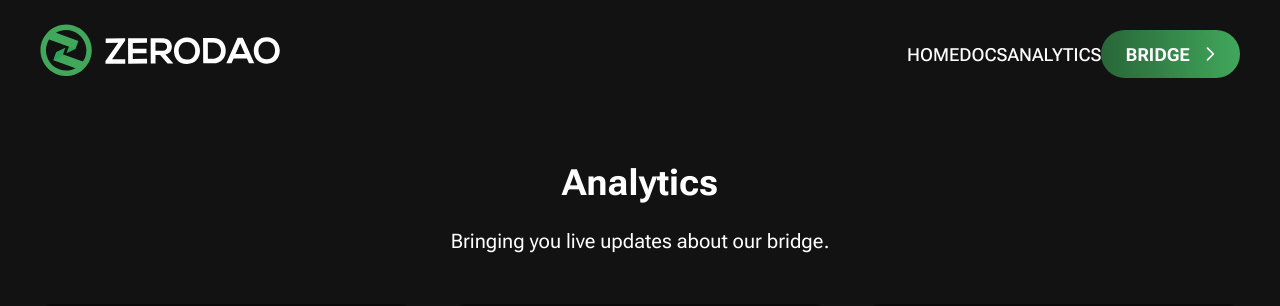
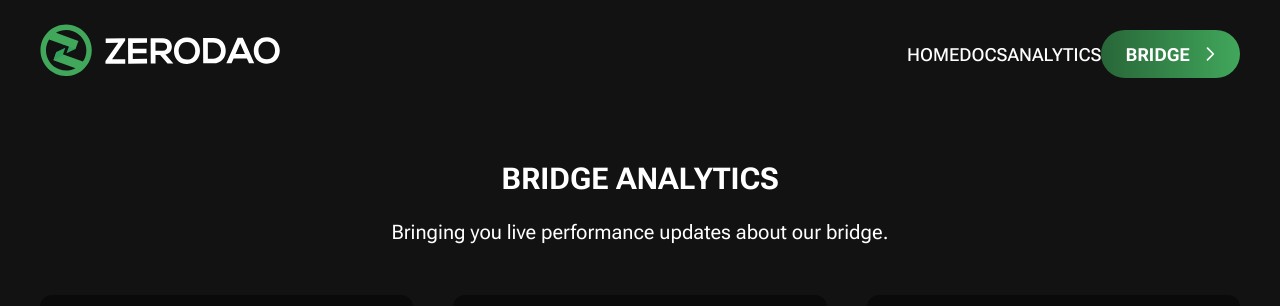
Before and after one commit to zerodao-finance/zero-landing, a Next.js app: page /analytics in a window 1280 px wide. Shown: the top 306 px of the page. Built offline with nearby package versions, Linux system fonts and the light colour scheme; no server answers.

Commit message:
added a header on analytics page

```diff
--- a/src/components/layout/Section.tsx
+++ b/src/components/layout/Section.tsx
@@ -10,6 +10,7 @@ type ISectionProps = {
   fullHeight?: boolean;
   vertical?: boolean;
   style?: string;
+  h1Title?: boolean;
 };
 
 const Section = (props: ISectionProps) => (
@@ -33,9 +34,17 @@ const Section = (props: ISectionProps) => (
     {(props.title || props.description) && (
       <div className="mb-12 text-center">
         {props.title && (
-          <h2 className="text-3xl md:text-4xl text-white font-bold">
-            {props.title}
-          </h2>
+          <>
+            {props.h1Title ? (
+              <h1 className="text-2xl md:text-3xl text-white font-bold uppercase">
+                {props.title}
+              </h1>
+            ) : (
+              <h2 className="text-2xl md:text-3xl text-white font-bold">
+                {props.title}
+              </h2>
+            )}
+          </>
         )}
         {props.description && (
           <div className="mt-2 md:mt-4 text-lg md:text-xl md:px-20">
--- a/src/components/templates/Analytics.tsx
+++ b/src/components/templates/Analytics.tsx
@@ -59,8 +59,9 @@ const Analytics = () => {
       </Section>
 
       <Section
-        title="Analytics"
-        description="Bringing you live updates about our bridge."
+        h1Title
+        title="Bridge Analytics"
+        description="Bringing you live performance updates about our bridge."
         vertical
       >
         <Grid style="mb-5 lg:mb-10">
--- a/src/pages/analytics.tsx
+++ b/src/pages/analytics.tsx
@@ -3,7 +3,7 @@ import { Base } from '../components/templates/Base';
 
 const AnalyticsPage = () => (
   <Base
-    title="zeroDAO - Bridge Analytics"
+    title="zeroDAO - Bitcoin Bridge Analytics"
     description="zeroDAO is a web3 cross-chain platform optimizing interoperability. Look at how the zeroBRIDGE is performing here!"
   >
     <Analytics />
```
